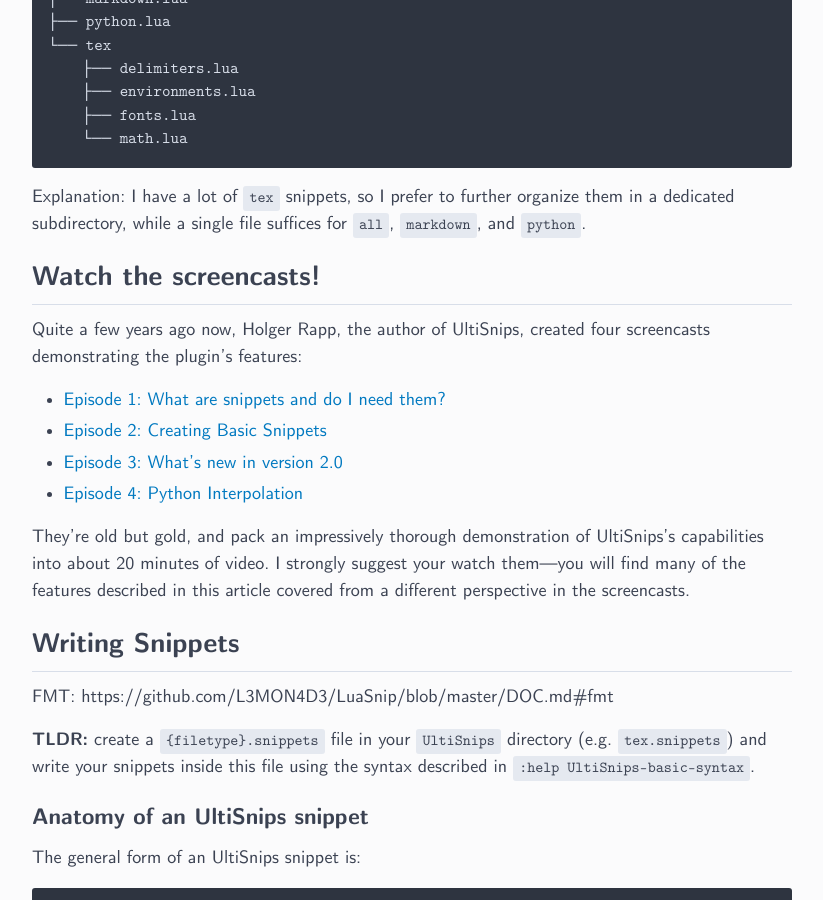
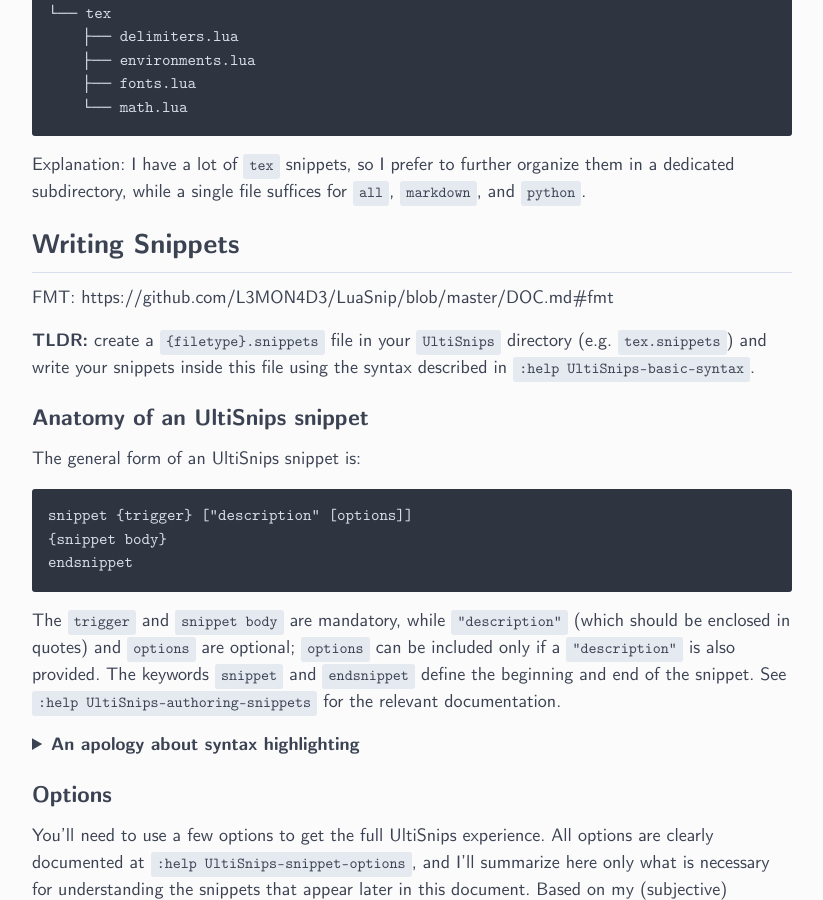
Before and after one commit to ejmastnak/ejmastnak.github.io, a Jekyll site: the page built from tutorials/vim-latex/luasnip.md, in a window 1280 px wide and 900 px high, scrolled down 6797 px. Shown: the whole window, without its empty margins (228-1051 px from the left). Built offline with Jekyll 4.4.1, drawn with Linux system fonts in a browser that asks for light colours; some of the changed text lies outside the part shown.

Commit message:
luasnip: remove UltiSnips screencasts

````diff
--- a/tutorials/vim-latex/luasnip.md
+++ b/tutorials/vim-latex/luasnip.md
@@ -30,7 +30,6 @@ This article covers snippets, which are templates of commonly reused code that,
   * [Snippet format](#snippet-format)
   * [Loading snippets and directory structure](#loading-snippets-and-directory-structure)
     * [Snippet folders](#snippet-folders)
-* [Watch the screencasts!](#watch-the-screencasts)
 * [Writing Snippets](#writing-snippets)
   * [Anatomy of an UltiSnips snippet](#anatomy-of-an-ultisnips-snippet)
   * [Options](#options)
@@ -266,17 +265,6 @@ ${HOME}/.config/nvim/LuaSnip/
 ```
 
 Explanation: I have a lot of `tex` snippets, so I prefer to further organize them in a dedicated subdirectory, while a single file suffices for `all`, `markdown`, and `python`.
-
-## Watch the screencasts!
-Quite a few years ago now, Holger Rapp, the author of UltiSnips, created four screencasts demonstrating the plugin's features:
-- [Episode 1: What are snippets and do I need them?](https://www.sirver.net/blog/2011/12/30/first-episode-of-ultisnips-screencast/)
-- [Episode 2: Creating Basic Snippets](https://www.sirver.net/blog/2012/01/08/second-episode-of-ultisnips-screencast/)
-- [Episode 3: What's new in version 2.0](https://www.sirver.net/blog/2012/02/05/third-episode-of-ultisnips-screencast/)
-- [Episode 4: Python Interpolation](https://www.sirver.net/blog/2012/03/31/fourth-episode-of-ultisnips-screencast/)
-
-They're old but gold, and pack an impressively thorough demonstration of UltiSnips's capabilities into about 20 minutes of video.
-I strongly suggest your watch them---you will find many of the features described in this article covered from a different perspective in the screencasts.
-
 
 ## Writing Snippets
 
````
